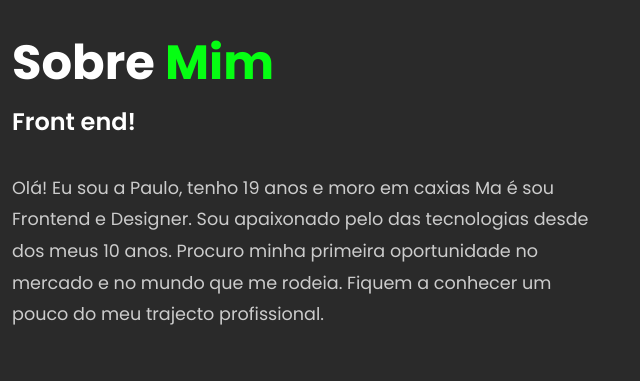
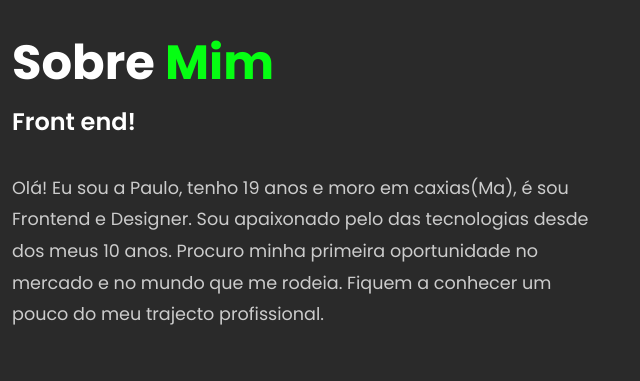
Before and after one commit to paulokaua014/portifolio-2023, a plain HTML site: page index.html in a window 1280 px wide. Shown: the part 937-1318 px from the top of the page, 640-1280 px from the left. Drawn offline with nearby package versions, Linux system fonts and the light colour scheme.

Commit message:
botando virgula antes de ma do html

```diff
--- a/index.html
+++ b/index.html
@@ -56,7 +56,7 @@
 		<div class="about-text">
 			<h2>Sobre <span>Mim</span></h2>
 			<h4>Front end!</h4>
-			<p>Olá! Eu sou a Paulo, tenho 19 anos e moro em caxias Ma é sou Frontend e Designer. Sou apaixonado pelo das tecnologias desde dos meus 10 anos. Procuro minha primeira oportunidade no mercado e no mundo que me rodeia. Fiquem a conhecer um pouco do meu trajecto profissional.</p>
+			<p>Olá! Eu sou a Paulo, tenho 19 anos e moro em caxias(Ma), é sou Frontend e Designer. Sou apaixonado pelo das tecnologias desde dos meus 10 anos. Procuro minha primeira oportunidade no mercado e no mundo que me rodeia. Fiquem a conhecer um pouco do meu trajecto profissional.</p>
 			<a href="#" class="btn">More About</a>
 		</div>
 	</section>
```
